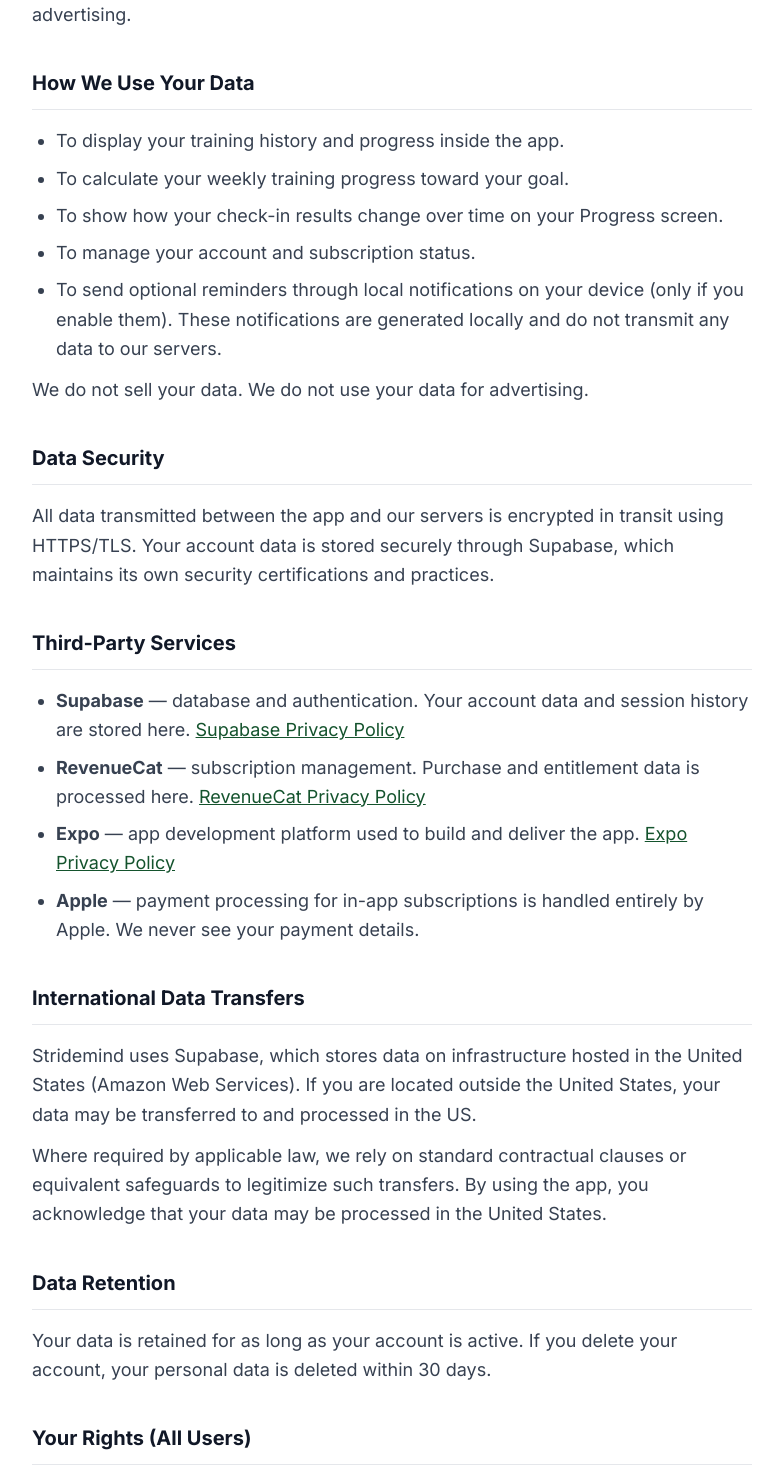
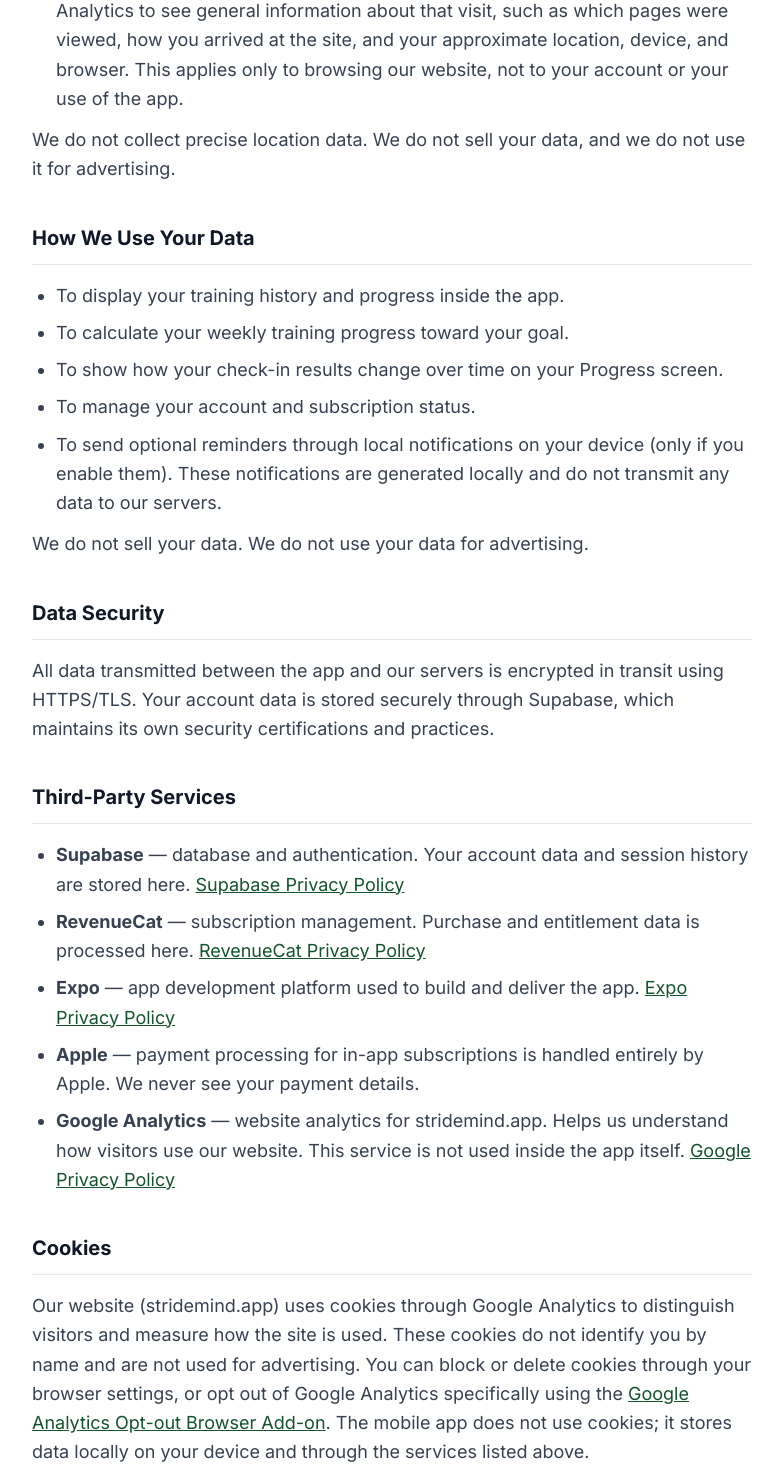
Before and after one commit to shahzad989/Stridemind-legal-, a Next.js app: page /privacy-policy in a window 1280 px wide. Shown: the part 1160-2630 px from the top of the page, without its empty margins (248-1031 px from the left). Built offline with nearby package versions, Linux system fonts and the light colour scheme.

Commit message:
docs: disclose Google Analytics in privacy policy
GA4 was installed site-wide; privacy policy and its legacy .html
mirror now cover website analytics, cookies, and an opt-out link.

```diff
--- a/app/privacy-policy/page.tsx
+++ b/app/privacy-policy/page.tsx
@@ -9,7 +9,7 @@
 
 export default function PrivacyPolicy() {
   return (
-    <LegalLayout title="Privacy Policy" lastUpdated="June 11, 2026">
+    <LegalLayout title="Privacy Policy" lastUpdated="August 22, 2026">
       <p className="text-lg text-gray-700 leading-relaxed mb-10">
         Stridemind (&ldquo;we,&rdquo; &ldquo;our,&rdquo; or &ldquo;the app&rdquo;) is a cognitive training app built
         for active adults. This policy explains what data we collect, how we use it, and your
@@ -52,8 +52,14 @@
             <strong>Subscription status:</strong> whether you have an active premium subscription,
             managed through RevenueCat.
           </li>
+          <li>
+            <strong>Website analytics:</strong> if you visit stridemind.app in a web browser, we use
+            Google Analytics to see general information about that visit, such as which pages were
+            viewed, how you arrived at the site, and your approximate location, device, and browser.
+            This applies only to browsing our website, not to your account or your use of the app.
+          </li>
         </ul>
-        <p>We do not collect your location. We do not sell your data, and we do not use it for advertising.</p>
+        <p>We do not collect precise location data. We do not sell your data, and we do not use it for advertising.</p>
       </LegalSection>
 
       <LegalSection title="How We Use Your Data">
@@ -105,7 +111,28 @@
             <strong>Apple</strong> — payment processing for in-app subscriptions is handled entirely
             by Apple. We never see your payment details.
           </li>
+          <li>
+            <strong>Google Analytics</strong> — website analytics for stridemind.app. Helps us
+            understand how visitors use our website. This service is not used inside the app itself.{' '}
+            <a href="https://policies.google.com/privacy" className="text-brand-dark hover:text-brand underline" target="_blank" rel="noopener noreferrer">
+              Google Privacy Policy
+            </a>
+          </li>
         </ul>
+      </LegalSection>
+
+      <LegalSection title="Cookies">
+        <p>
+          Our website (stridemind.app) uses cookies through Google Analytics to distinguish visitors
+          and measure how the site is used. These cookies do not identify you by name and are not
+          used for advertising. You can block or delete cookies through your browser settings, or opt
+          out of Google Analytics specifically using the{' '}
+          <a href="https://tools.google.com/dlpage/gaoptout" className="text-brand-dark hover:text-brand underline" target="_blank" rel="noopener noreferrer">
+            Google Analytics Opt-out Browser Add-on
+          </a>
+          . The mobile app does not use cookies; it stores data locally on your device and through the
+          services listed above.
+        </p>
       </LegalSection>
 
       <LegalSection title="International Data Transfers">
```
Also changed, not shown: privacy-policy.html (+9 -2 lines).
